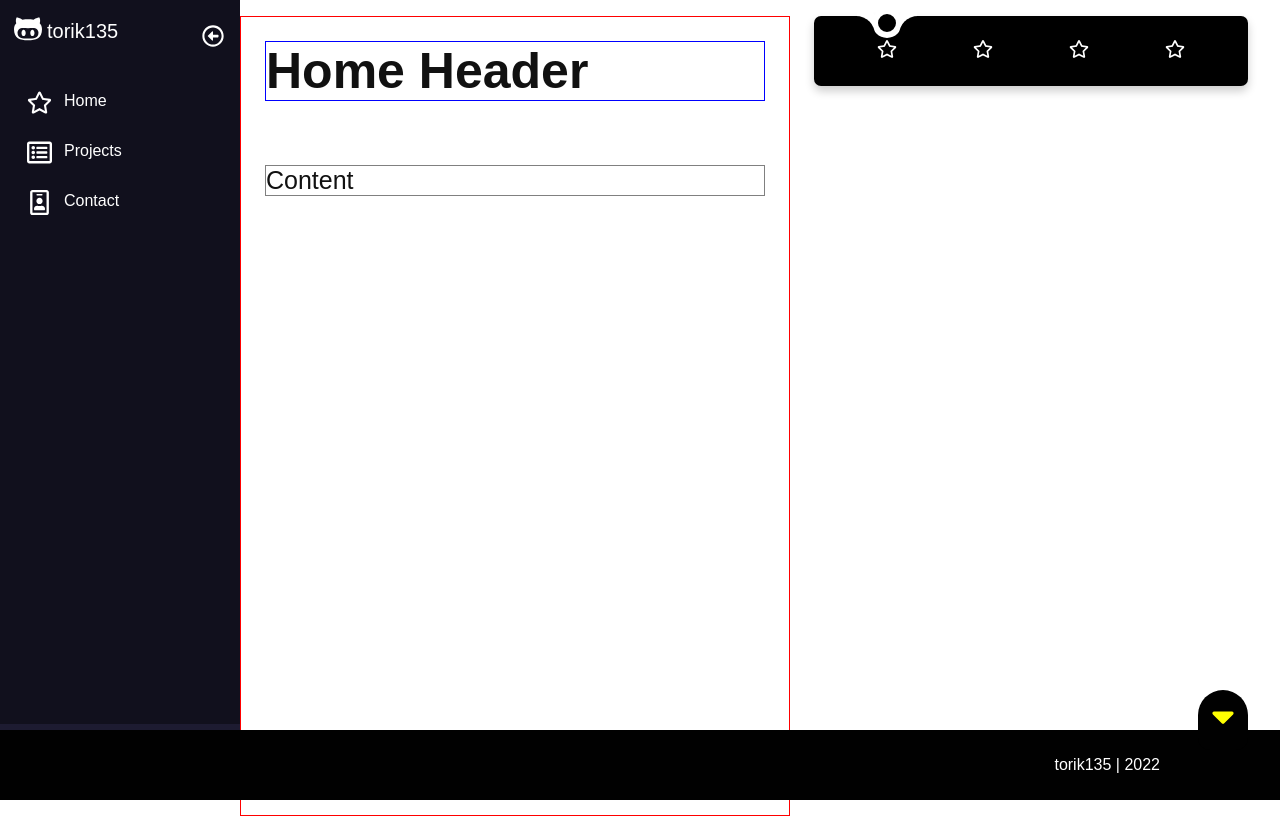
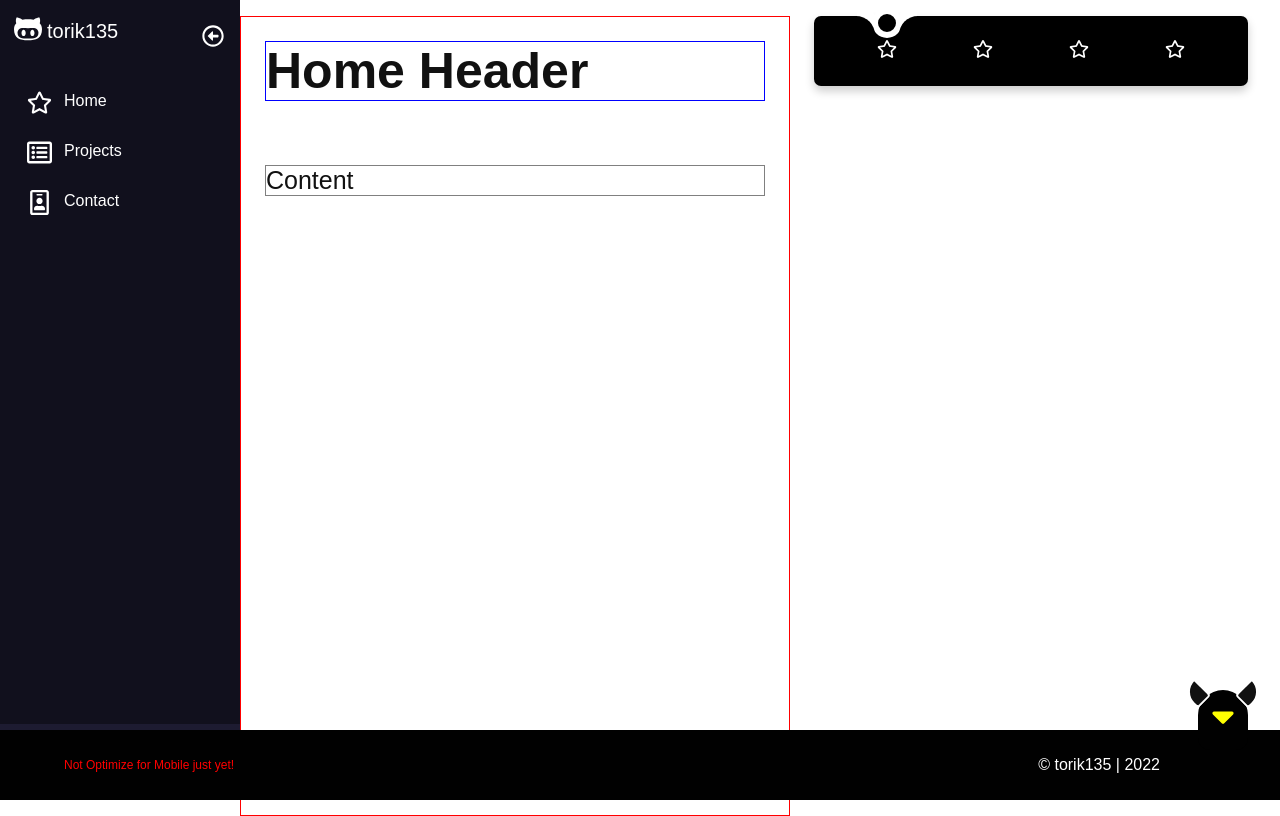
Before and after one commit to torik135/new_portofolio, a Next.js app: page /p/home in a window 1280 px wide. Built offline with nearby package versions, Linux system fonts and the light colour scheme.

Commit message:
add animation

```diff
--- a/components/Footer/index.jsx
+++ b/components/Footer/index.jsx
@@ -14,7 +14,8 @@ const Footer = () => {
         <div className='footer_icon'>
           <i>{foot ? <FaSortDown /> : <FaSortUp />}</i>
         </div>
-        <div className='copyright'>torik135 | 2022</div>
+        <div className='warn'>Not Optimize for Mobile just yet!</div>
+        <div className='copyright'>&copy; torik135 | 2022</div>
       </div>
     </footer>
   );
--- a/styles/components/footer.scss
+++ b/styles/components/footer.scss
@@ -16,10 +16,20 @@
     color: var(--white);
     transition: var(--anim-bezier);
 
+    .warn {
+      position: absolute;
+      left: 0;
+      opacity: 0;
+      pointer-events: none;
+      padding-left: 2rem;
+      transition: var(--anim-bezier);
+    }
+
     .copyright {
       opacity: 0;
       padding-right: 6rem;
       pointer-events: none;
+      transition: var(--anim-bezier);
     }
 
     .footer_icon {
@@ -34,8 +44,36 @@
       border-top-right-radius: 25px;
       border-bottom-right-radius: 12px;
       border-bottom-left-radius: 12px;
+      border-right: 2px solid #fff;
+      border-left: 2px solid #fff;
       cursor: pointer;
       transition: var(--anim-bezier);
+
+      &::before {
+        content: '';
+        position: absolute;
+        bottom: 10px;
+        left: -9px;
+        height: 15px;
+        width: 15px;
+        background: #111;
+        border: 2px solid #fff;
+        border-radius: 50%;
+        transition: all 0.3s ease-in;
+      }
+
+      &::after {
+        content: '';
+        position: absolute;
+        bottom: 10px;
+        right: -9px;
+        height: 15px;
+        width: 15px;
+        background: #111;
+        border: 2px solid #fff;
+        border-radius: 50%;
+        transition: all 0.3s ease-in;
+      }
 
       i {
         display: flex;
@@ -56,9 +94,52 @@
       opacity: 1;
     }
 
+    .warn {
+      opacity: 1;
+      position: absolute;
+      left: 2rem;
+      color: red;
+      font-size: 12px;
+      transition: var(--anim-bezier);
+    }
+
     .footer_icon {
       height: 60px;
       bottom: 50px;
+      border-right: 2px solid transparent;
+      border-left: 2px solid transparent;
+
+      &::before {
+        content: '';
+        position: absolute;
+        bottom: 47px;
+        left: -16px;
+        height: 15px;
+        width: 20px;
+        background: #111;
+        border: 2px solid #fff;
+        border-radius: 50%;
+        border-top-left-radius: 5px;
+        border-bottom-left-radius: 50px;
+        transform: rotate(45deg);
+        transition: all 0.3s ease-in;
+      }
+
+      &::after {
+        content: '';
+        position: absolute;
+        bottom: 47px;
+        right: -16px;
+        height: 15px;
+        width: 20px;
+        background: #111;
+        border: 2px solid #fff;
+        border-radius: 50%;
+        border-top-right-radius: 5px;
+        border-bottom-right-radius: 50px;
+        transform: rotate(-45deg);
+        transition: all 0.3s ease-in;
+      }
     }
   }
 }
--- a/styles/globals.css
+++ b/styles/globals.css
@@ -6,6 +6,8 @@
   --secd-color: rgba(255, 255, 2, 1);
 
   --def-shadow: 0 5px 10px var(--black20);
+  --shadow-1: 5px -5px 5px var(--black20);
+
   --anim-bezier: all 0.3s cubic-bezier(0.68, -0.55, 0.265, 1.55);
 }
 
```
